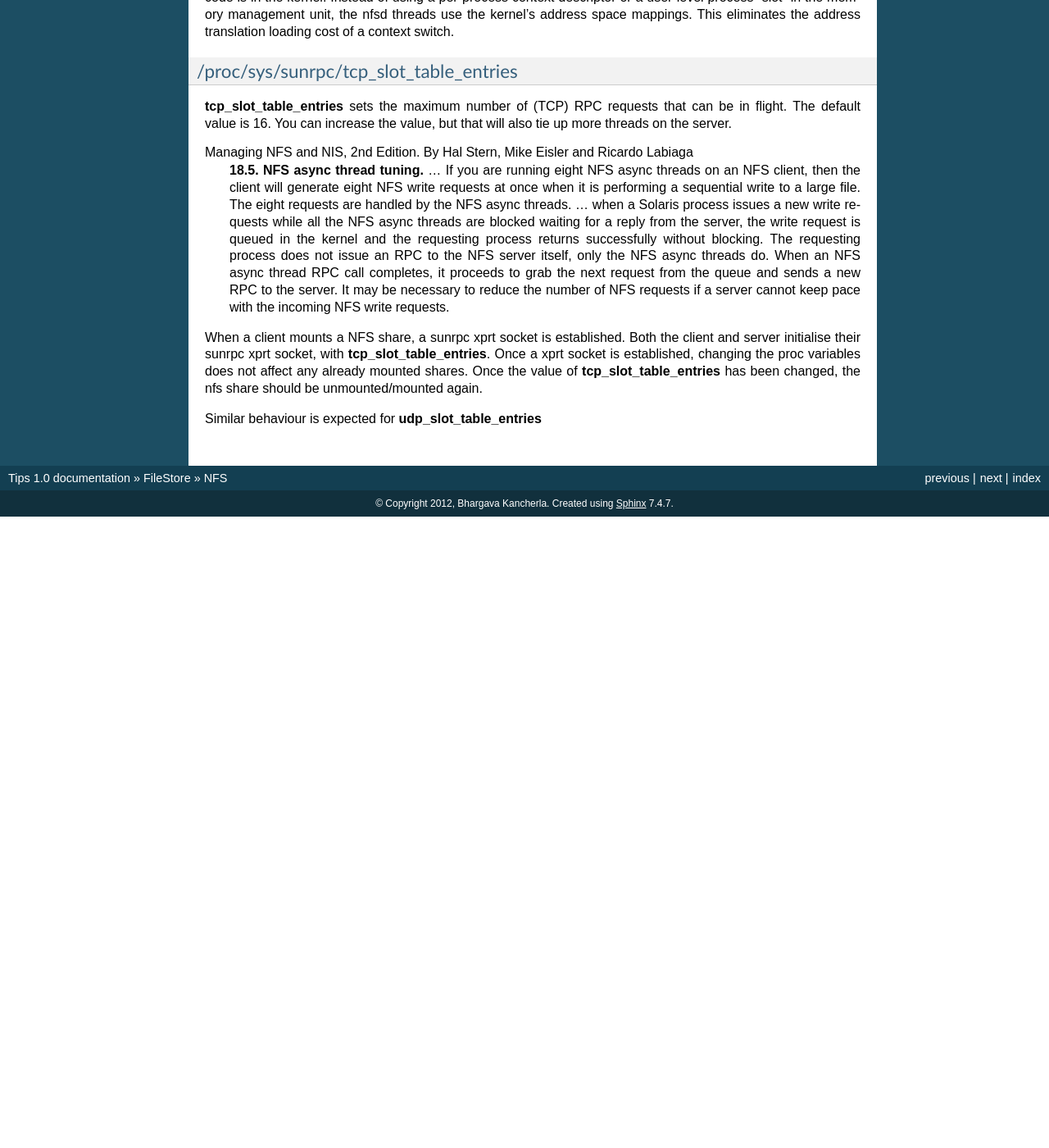
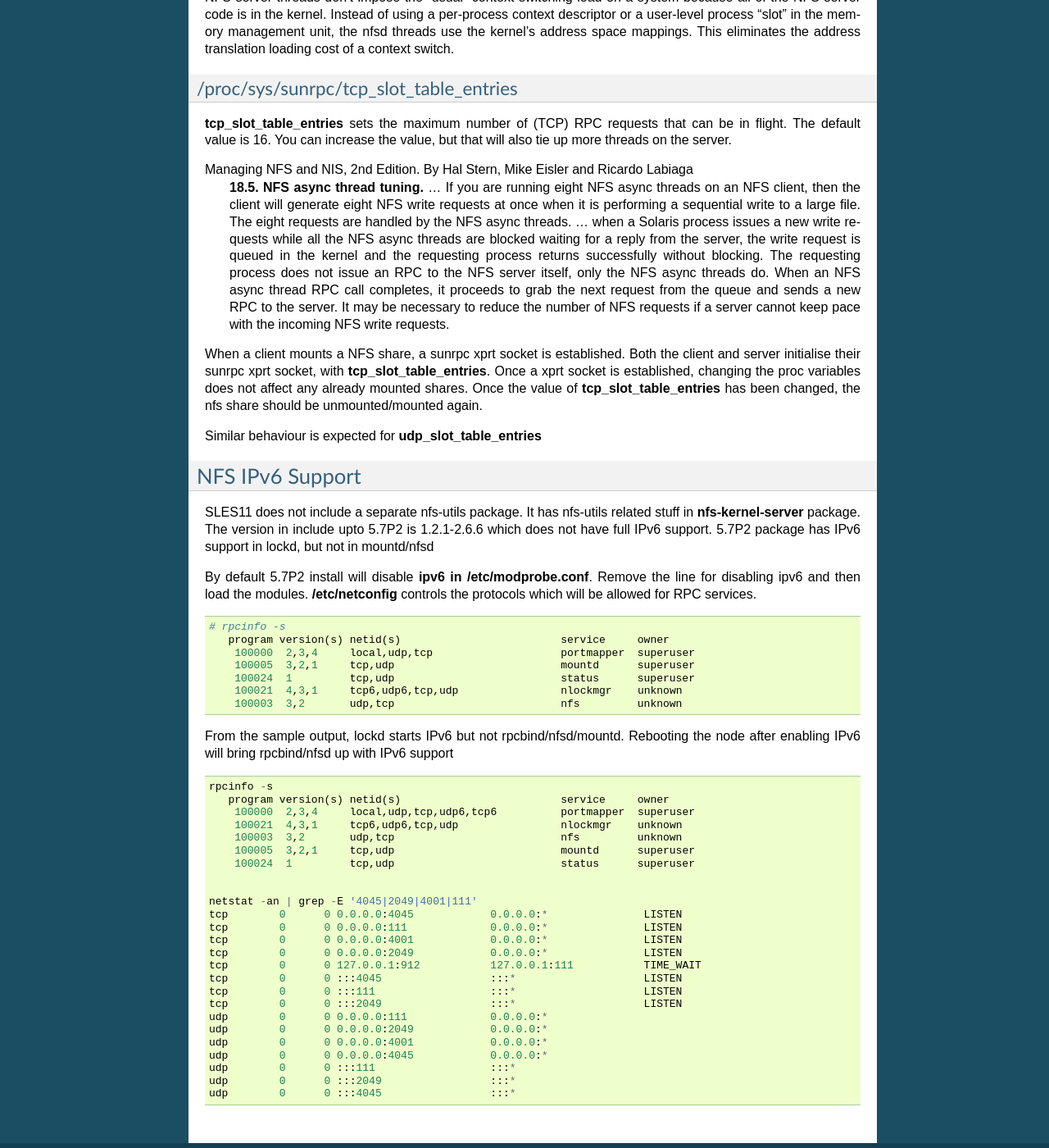
Before and after one commit to bhargavakumark/Notes, a Sphinx documentation site: the page built from source/filestore/nfs/nfs.rst, in a window 1280 px wide and 1400 px high, scrolled down 25072 px. Shown: the whole window at 82% size. Built offline with Sphinx 7.4.7, drawn with Linux system fonts in a browser that asks for light colours; before the commit the page ends 25702 px from its top, so only the background shows below that; some of the changed text lies outside the part shown.

Commit message:
some examples

```diff
--- a/source/cfs.rst
+++ b/source/cfs.rst
@@ -198,6 +202,8 @@
 *   **Current usage tables**. These files track the space occupied by filesets. As it does with quota files, CFS reconciles them when a file system is mounted or unmounted. When an instance increases or decreases the amount of storage used by a fileset, it adjusts its own current usage table to reflect the increase or decrease in space used by the fileset and triggers background reconciliation of the current usage table files with the master
 *   **Link count tables**. CFS instances use these files to record changes in the number of file inodes linked to an extended attribute inode. Each time an instance creates or removes a link, it increments or decrements the extended attribute inode’s link count in its link count table. A file system’s primary instance reconciles per-instance link count table contents with the master file whenever the file system is mounted or unmounted, when a snapshot is created, and in addition, periodically (approximately every second). When reconciliation results in an attribute inode having zero links, CFS marks it for removal. Immediately after reconciliation, all per-instance link count tables contain zeros
 
+
+
 CFS Tunables
 ------------
 
--- a/source/filestore/nfs/nfs.rst
+++ b/source/filestore/nfs/nfs.rst
@@ -1207,3 +1207,49 @@
 When a client mounts a NFS share, a sunrpc xprt socket is established. Both the client and server initialise their sunrpc xprt socket, with **tcp_slot_table_entries**. Once a xprt socket is established, changing the proc variables does not affect any already mounted shares. Once the value of **tcp_slot_table_entries** has been changed, the nfs share should be unmounted/mounted again.
 
 Similar behaviour is expected for **udp_slot_table_entries**
+
+NFS IPv6 Support
+----------------
+SLES11 does not include a separate nfs-utils package. It has nfs-utils related stuff in **nfs-kernel-server** package. The version in include upto 5.7P2 is 1.2.1-2.6.6 which does not have full IPv6 support. 5.7P2 package has IPv6 support in lockd, but not in mountd/nfsd
+
+By default 5.7P2 install will disable **ipv6 in /etc/modprobe.conf**. Remove the line for disabling ipv6 and then load the modules. **/etc/netconfig** controls the protocols which will be allowed for RPC services.
+
+::
+
+        # rpcinfo -s
+           program version(s) netid(s)                         service     owner
+            100000  2,3,4     local,udp,tcp                    portmapper  superuser
+            100005  3,2,1     tcp,udp                          mountd      superuser
+            100024  1         tcp,udp                          status      superuser
+            100021  4,3,1     tcp6,udp6,tcp,udp                nlockmgr    unknown
+            100003  3,2       udp,tcp                          nfs         unknown
+
+From the sample output, lockd starts IPv6 but not rpcbind/nfsd/mountd. Rebooting the node after enabling IPv6 will bring rpcbind/nfsd up with IPv6 support
+
+::
+
+        rpcinfo -s
+           program version(s) netid(s)                         service     owner
+            100000  2,3,4     local,udp,tcp,udp6,tcp6          portmapper  superuser
+            100021  4,3,1     tcp6,udp6,tcp,udp                nlockmgr    unknown
+            100003  3,2       udp,tcp                          nfs         unknown
+            100005  3,2,1     tcp,udp                          mountd      superuser
+            100024  1         tcp,udp                          status      superuser
+
+
+        netstat -an | grep -E '4045|2049|4001|111'
+        tcp        0      0 0.0.0.0:4045            0.0.0.0:*               LISTEN
+        tcp        0      0 0.0.0.0:111             0.0.0.0:*               LISTEN
+        tcp        0      0 0.0.0.0:4001            0.0.0.0:*               LISTEN
+        tcp        0      0 0.0.0.0:2049            0.0.0.0:*               LISTEN
+        tcp        0      0 127.0.0.1:912           127.0.0.1:111           TIME_WAIT
+        tcp        0      0 :::4045                 :::*                    LISTEN
+        tcp        0      0 :::111                  :::*                    LISTEN
+        tcp        0      0 :::2049                 :::*                    LISTEN
+        udp        0      0 0.0.0.0:111             0.0.0.0:*
+        udp        0      0 0.0.0.0:2049            0.0.0.0:*
+        udp        0      0 0.0.0.0:4001            0.0.0.0:*
+        udp        0      0 0.0.0.0:4045            0.0.0.0:*
+        udp        0      0 :::111                  :::*
+        udp        0      0 :::2049                 :::*
+        udp        0      0 :::4045                 :::*
```
Also changed, not shown: other parts of source/cfs.rst (+4 -0 lines), source/ip.addr.rst (+42 -0 lines), source/rpm.rst (+14 -1 lines).
